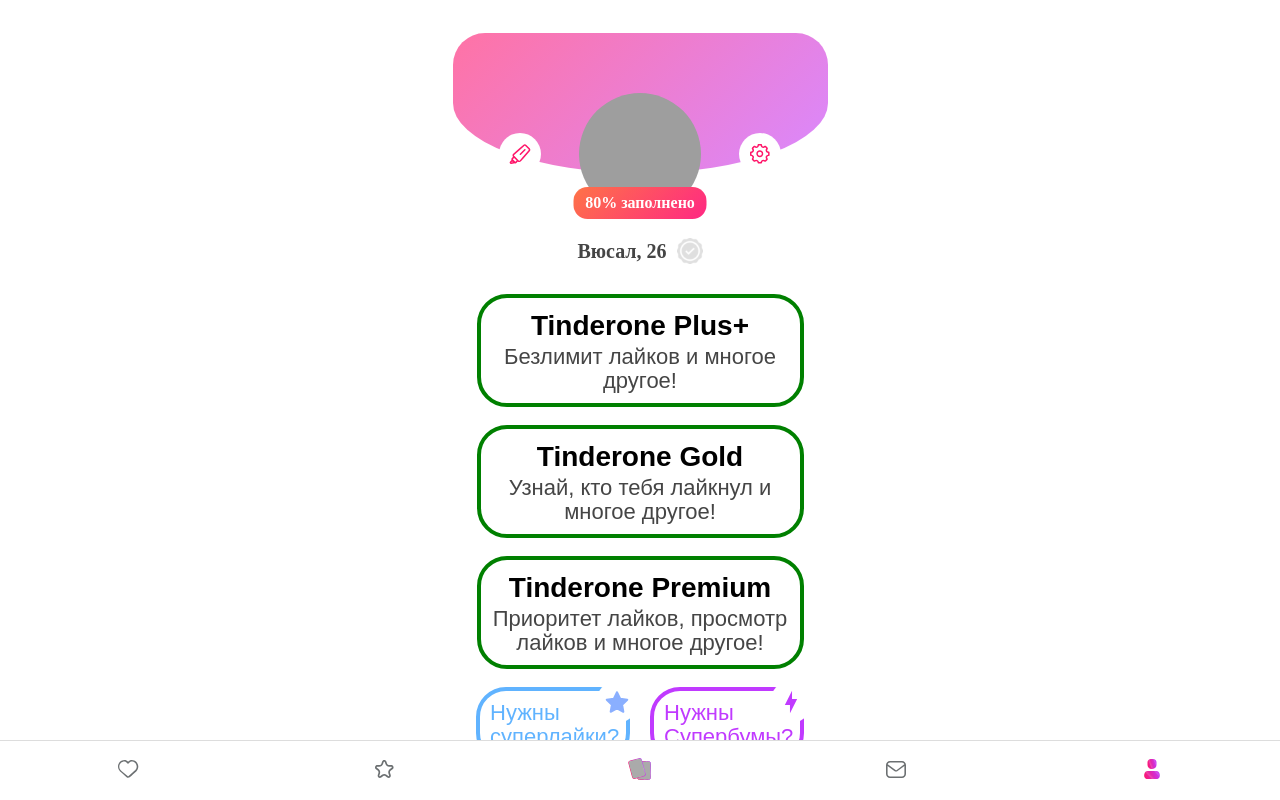
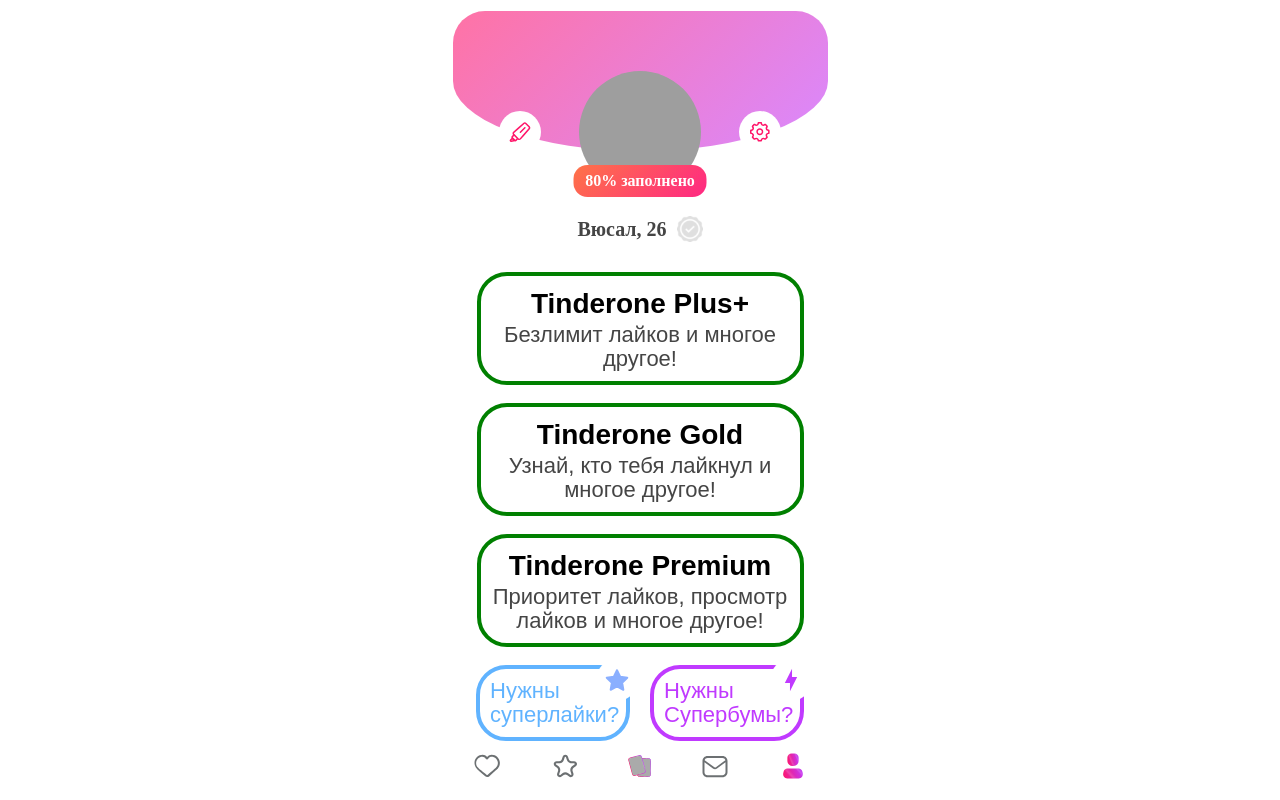
Before and after one commit to Nagiev100/user-profile-task, a Vue app: page / in a window 1280 px wide. Built offline with nearby package versions, Linux system fonts and the light colour scheme; grey boxes are pictures that could not be loaded.

Commit message:
created style for navbar

```diff
--- a/src/navigation/ui/BottomNav.vue
+++ b/src/navigation/ui/BottomNav.vue
@@ -28,17 +28,13 @@ const isActive = (link: string) => route.path === link
 
 <style scoped>
 .bottom-navigation {
-  position: fixed;
-  bottom: 0;
-  left: 0;
-  right: 0;
-  height: 6rem;
   background: white;
   display: flex;
-  justify-content: space-around;
   align-items: center;
-  border-top: 1px solid #ddd;
-  z-index: 1000;
+  justify-content: center;
+  gap: 3.8rem;
+  max-width: 37.5rem;
+  width: 100%;
 }
 
 .tab-button {
@@ -50,12 +46,10 @@ const isActive = (link: string) => route.path === link
 }
 
 .tab-icon {
-  width: 2.4rem;
-  height: 2.4rem;
   fill: #aaa;
 }
 
 .tab-button.active .tab-icon {
-  fill: #C03AFF; /* Активный цвет */
+  fill: #C03AFF;
 }
 </style>
```
